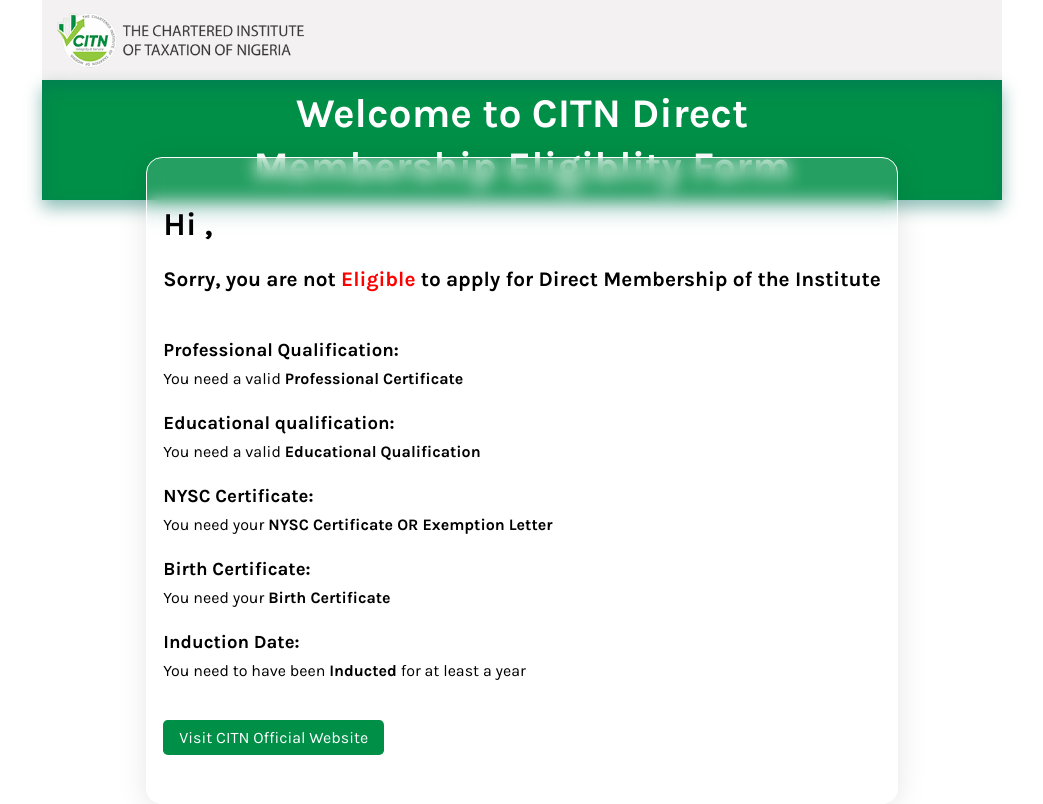
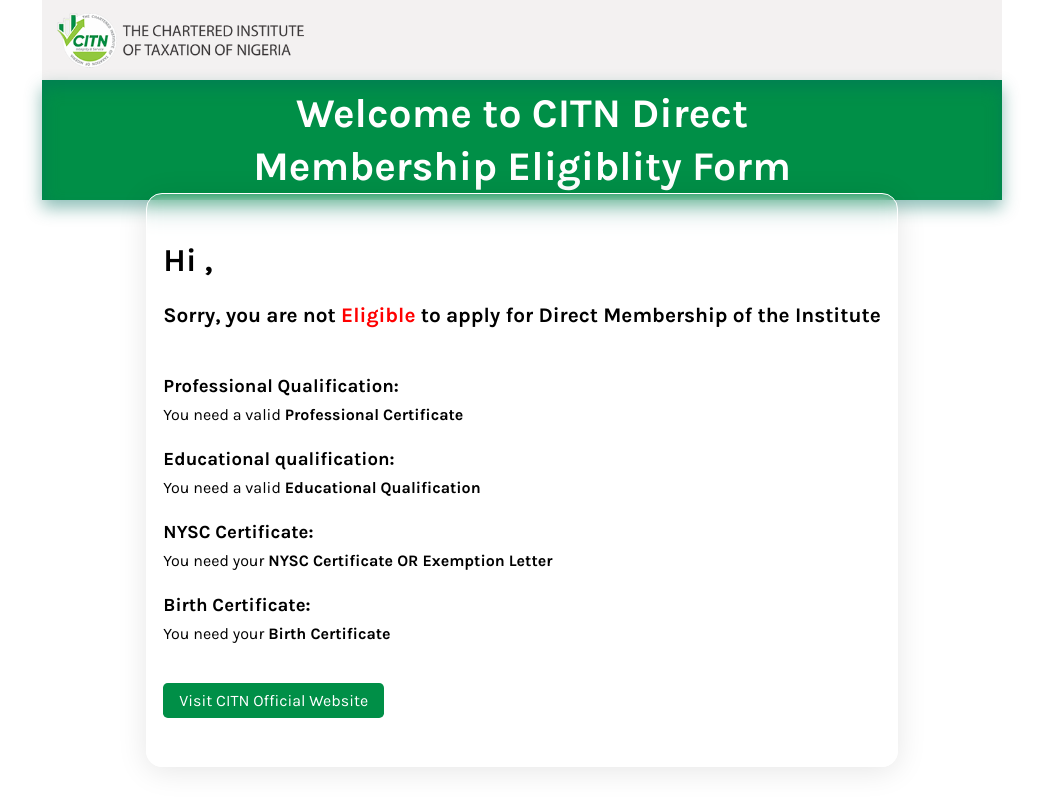
Before and after one commit to alatise001/citnform, a React (Create React App) app: page /summary in a window 1280 px wide. Shown: the whole page, without its empty margins (118-1161 px from the left). Built offline with nearby package versions, Linux system fonts and the light colour scheme.

Commit message:
Update summary.js

```diff
--- a/src/summary.js
+++ b/src/summary.js
@@ -18,7 +18,7 @@
     React.useEffect(() => {
         const isQualified = formData.educational_qualification !== "None" &&
             formData.professional_qualification !== "None" &&
-            date &&
+            (date || (formData.date.length === 0)) &&
             formData.attestation === true &&
             formData.nysc === "yes" &&
             formData.birth === "yes";
@@ -26,7 +26,7 @@
         if (isQualified) {
             setRedirect(true);
         }
-    }, [formData.attestation, formData.birth, formData.educational_qualification, formData.nysc, formData.professional_qualification, date])
+    }, [formData.attestation, formData.birth, formData.educational_qualification, formData.nysc, formData.professional_qualification, date, formData.date.length])
 
     if (loading) return (<div className="container">...LOADING</div>)
 
@@ -90,7 +90,7 @@
                     </div>
                 )}
 
-                {((date === false) || (formData.date.length === 0)) && (
+                {((date === false) && (formData.date.length !== 0)) && (
                     <div className='summaryHeader3'>
                         <h5>Induction Date:</h5>
                         <p>
```
